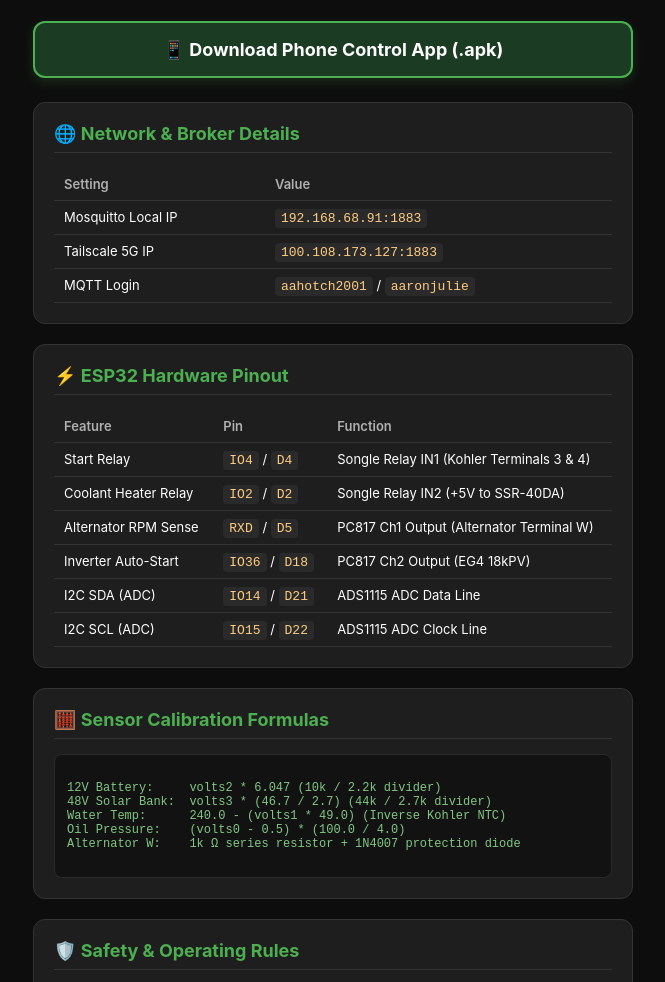
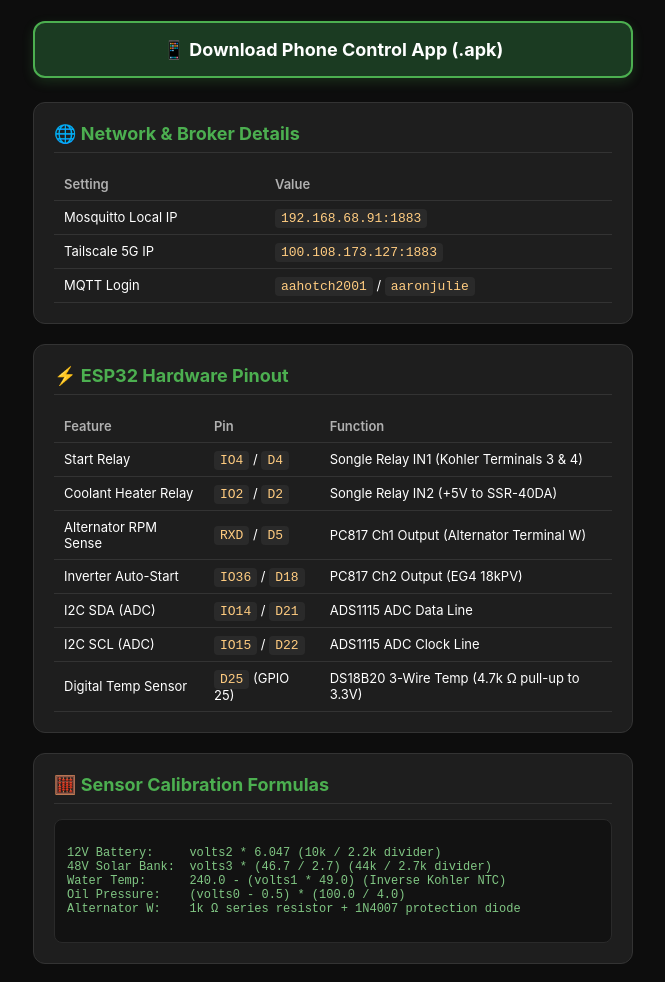
Before and after one commit to aahotch2001/-KohlerGenset, a plain HTML site: page index.html in a window 1280 px wide. Shown: the part 118-1100 px from the top of the page, without its empty margins (307-972 px from the left). Drawn offline with Linux system fonts and the light colour scheme.

Commit message:
Add 3-wire digital temperature sensor (DS18B20) wiring schematics

```diff
--- a/index.html
+++ b/index.html
@@ -209,6 +209,11 @@
                 <td><code>IO15</code> / <code>D22</code></td>
                 <td>ADS1115 ADC Clock Line</td>
             </tr>
+            <tr>
+                <td>Digital Temp Sensor</td>
+                <td><code>D25</code> (GPIO 25)</td>
+                <td>DS18B20 3-Wire Temp (4.7k Ω pull-up to 3.3V)</td>
+            </tr>
         </table>
     </div>
 
```
Also changed, not shown: Master_Wiring_Blueprint.txt, Printer_Friendly_Master_Wiring_Blueprint.txt.
